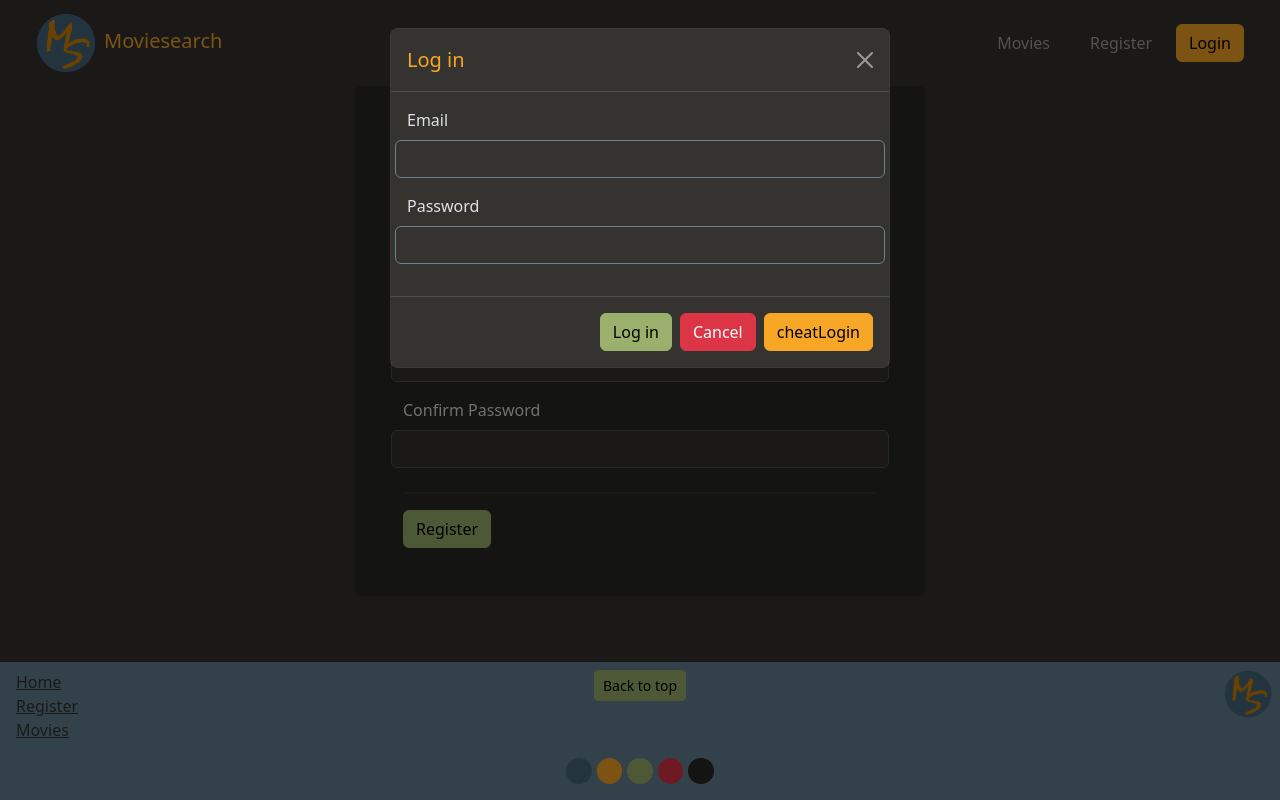
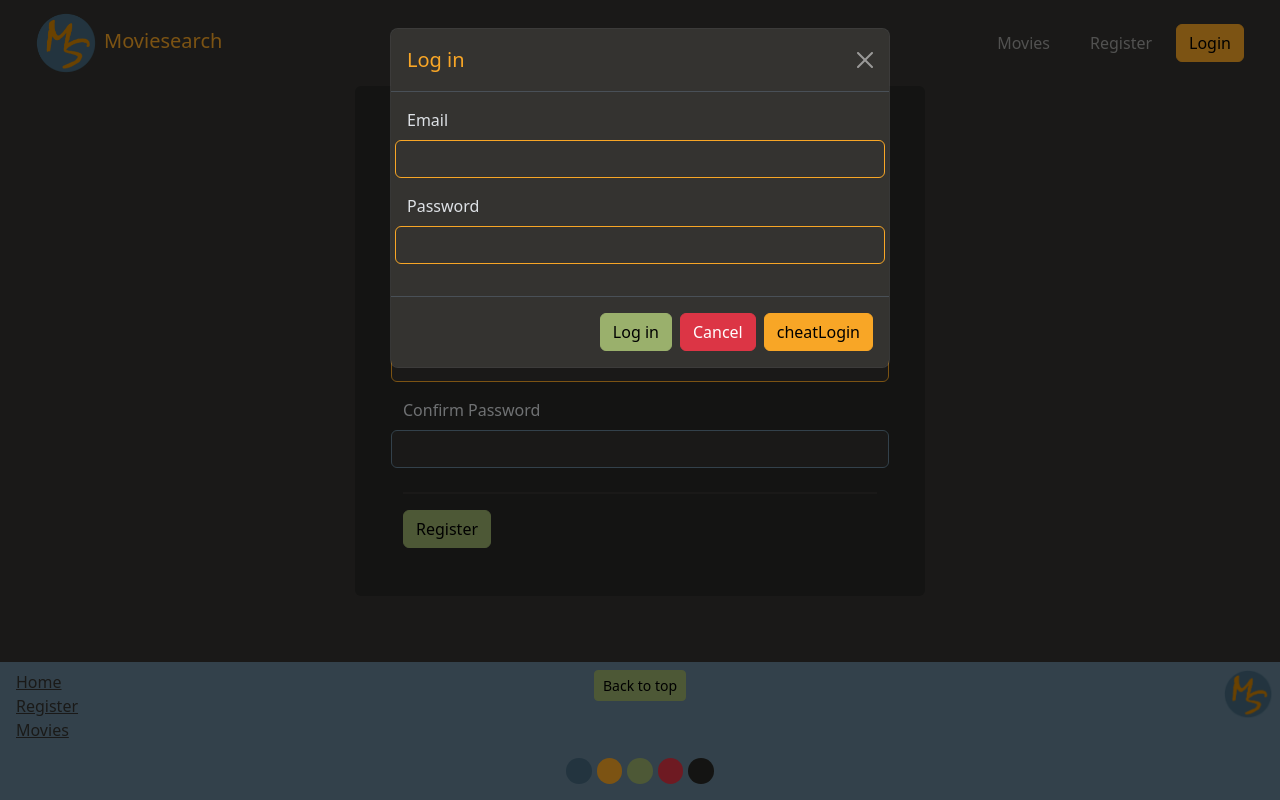
Before and after one commit to Aaland01/moviesearch, a React (Vite) app: page /register in a window 1280 px wide. Both pictures are taken after a click on the button "Login". Built offline with nearby package versions, Linux system fonts and the light colour scheme; what ag-grid-community would draw is missing.

Commit message:
changed border colors

```diff
--- a/src/components/LoginBody.jsx
+++ b/src/components/LoginBody.jsx
@@ -99,6 +99,7 @@ const LoginBody = () => {
               Email
             </Label>
             <Input
+              className='border-secondary'
               id="email"
               name="email"
               placeholder=""
@@ -114,6 +115,7 @@ const LoginBody = () => {
               Password
             </Label>
             <Input
+              className='border-secondary'
               id="password"
               name="password"
               placeholder=""
--- a/src/routes/Register.jsx
+++ b/src/routes/Register.jsx
@@ -182,6 +182,7 @@ const Register = () => {
                     Email
                   </Label>
                   <Input
+                    className='border-secondary'
                     id="email"
                     name="email"
                     placeholder=""
@@ -203,6 +204,7 @@ const Register = () => {
                     Password
                   </Label>
                   <Input
+                    className='border-secondary'
                     id="password"
                     name="password"
                     placeholder=""
@@ -220,6 +222,7 @@ const Register = () => {
                     Confirm Password
                   </Label>
                   <Input
+                    className='border-primary'
                     id="confirmPassword"
                     name="confirmPassword"
                     placeholder=""
```
